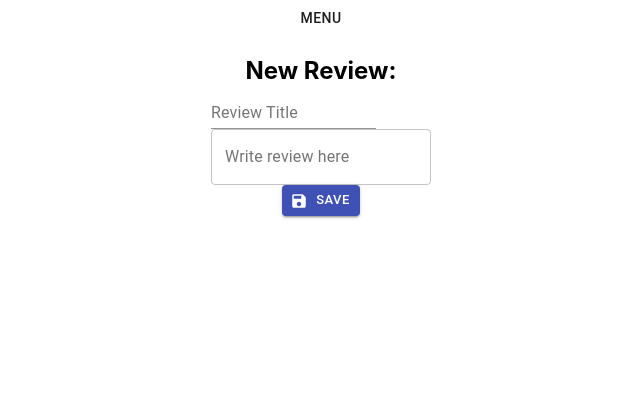
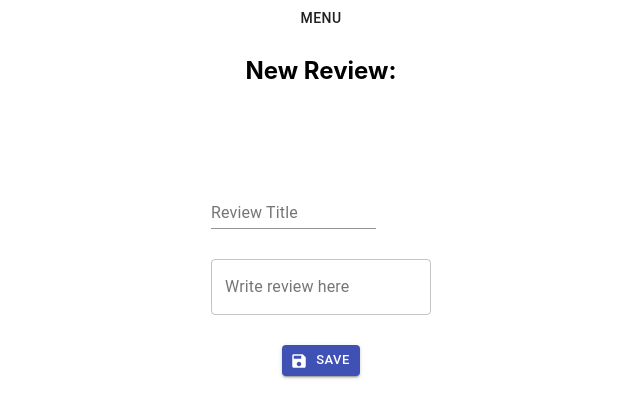
Before and after one commit to gunnarsikorski/legolife, a React (Create React App) app: page /new_review/1 in a window 1280 px wide. Shown: the top 418 px of the page, without its empty margins (319-959 px from the left). Built offline with nearby package versions, Linux system fonts and the light colour scheme; no server answers.

Commit message:
preparing to deploy

```diff
--- a/src/Components/Review.js
+++ b/src/Components/Review.js
@@ -44,13 +44,14 @@ const Review = () => {
 				<Grid container spacing={6} justify='center'>
 					<form noValidate autoComplete='off' onSubmit={handleCreate}>
 					    <Grid item xs={9}>
-							<TextField id='title' label='Review Title' />
+							<TextField style={{marginTop: '100px', marginBottom: '30px'}}id='title' label='Review Title' />
 
 					    </Grid>
 
 					    <Grid item xs={12}>
 
 							<TextField
+                                style={{marginBottom: '30px'}}
 								id='body'
 								label='Write review here'
 								variant='outlined'
@@ -60,6 +61,7 @@ const Review = () => {
 					    </Grid>
 
                         <Button
+                            onClick={handleCreate}
                             type='submit'
                             variant='contained'
                             color='primary'
```
Also changed, not shown: 1 other file (tests, documents, lock files or other folders).
